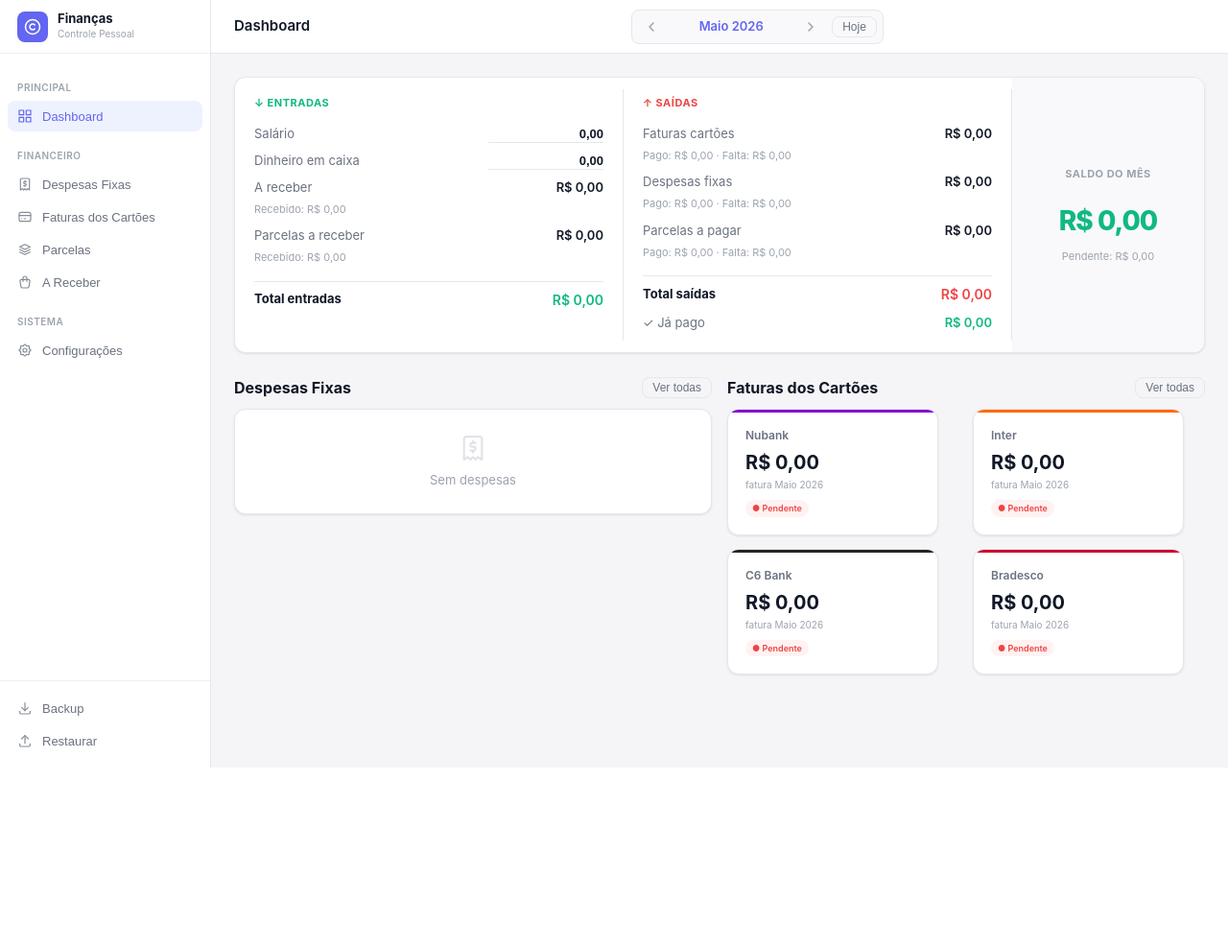
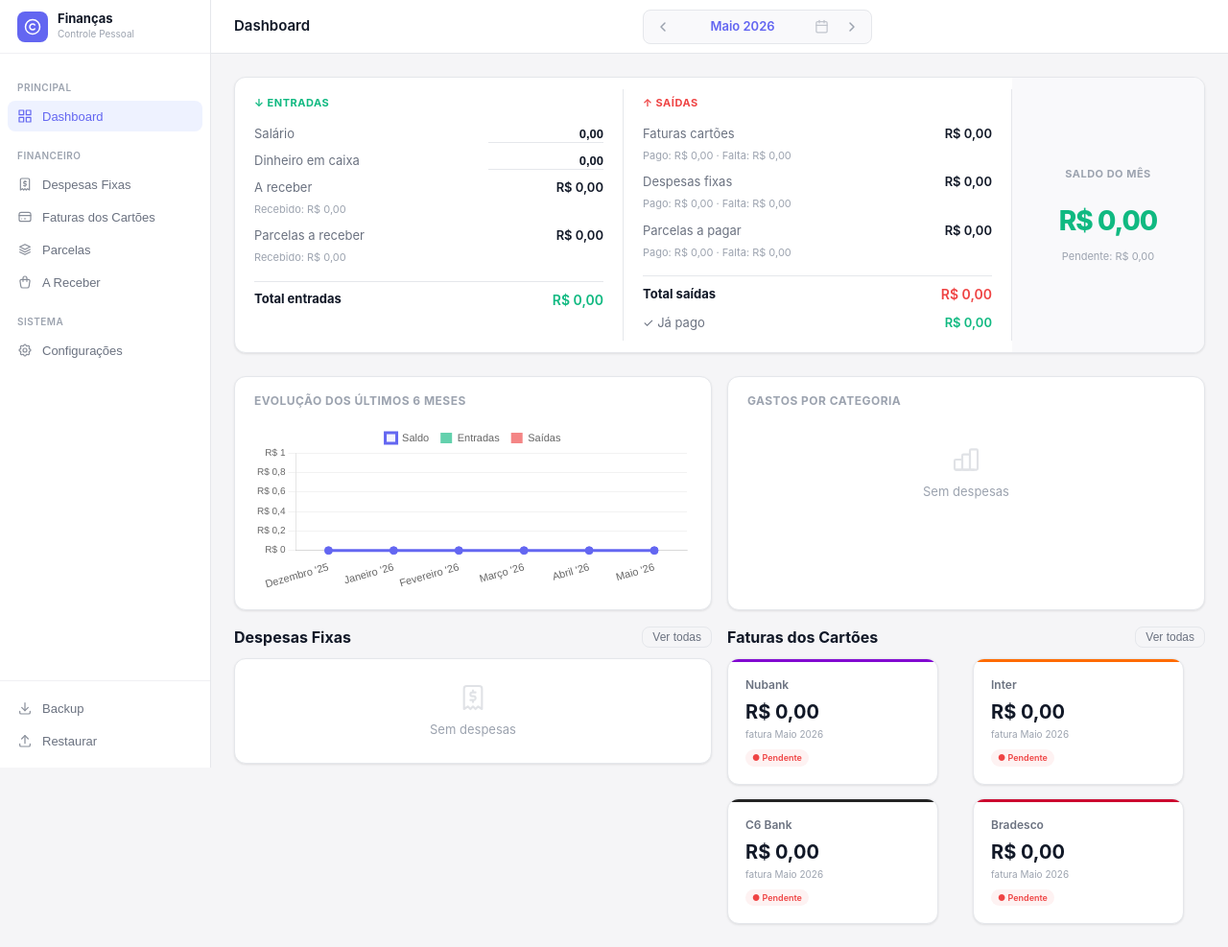
Before and after one commit to rodvalentee/financas-pessoais, a Flask app: page / in a window 1280 px wide. Shown: the whole page at 96% size. Before the commit the page ends 800 px from the top, so only its background shows below. Run offline with Flask 3, Linux system fonts and the light colour scheme; data comes from the database, SQL or seed files in the repository; data that the repository does not hold is empty.

Commit message:
Add: grafico historico 6 meses, categorias nas despesas, icones automaticos
- Grafico de barras/linha com evolucao dos ultimos 6 meses no dashboard
- Categorias nas despesas (Moradia, Alimentacao, Transporte, Saude, Bem-estar, Assinatura, Lazer, Educacao, Pet, Outros)
- Icone do card definido automaticamente pela categoria (sem picker manual)
- Breakdown de gastos por categoria no dashboard com barras proporcionais
- Botao Hoje some quando ja esta no mes atual
- Picker de mes/ano no navegador de meses

Co-Authored-By: Claude Sonnet 4.6 <noreply@anthropic.com>

```diff
--- a/app.py
+++ b/app.py
@@ -212,6 +212,11 @@ def api_caixa_delete(id):
 # BACKUP / RESTORE
 # ═══════════════════════════════════════════════════════════════════════════════
 
+@app.route("/api/historico")
+def api_historico():
+    return jsonify(db.historico_meses(get_mes()))
+
+
 @app.route("/api/backup", methods=["GET"])
 def api_backup():
     data = db.exportar_backup()
--- a/static/script.js
+++ b/static/script.js
@@ -1,6 +1,22 @@
 /* ═══════════════════════════════════════════════════════════════
    Controle Financeiro Pessoal — script.js
    ═══════════════════════════════════════════════════════════════ */
+
+// ══════════════════════════════════════════════════════════════════
+// CATEGORIAS
+// ══════════════════════════════════════════════════════════════════
+const CATEGORIAS = {
+  moradia:     { label: "Moradia",      cor: "#6366f1", emoji: "🏠", icone: "home" },
+  alimentacao: { label: "Alimentação",  cor: "#f59e0b", emoji: "🍔", icone: "shopping-bag" },
+  transporte:  { label: "Transporte",   cor: "#3b82f6", emoji: "🚗", icone: "car" },
+  saude:       { label: "Saúde",        cor: "#10b981", emoji: "💊", icone: "heart" },
+  bemestar:    { label: "Bem-estar",    cor: "#06b6d4", emoji: "🧘", icone: "activity" },
+  assinatura:  { label: "Assinatura",   cor: "#8b5cf6", emoji: "📱", icone: "device-mobile" },
+  lazer:       { label: "Lazer",        cor: "#ec4899", emoji: "🎮", icone: "music" },
+  educacao:    { label: "Educação",     cor: "#0ea5e9", emoji: "📚", icone: "book" },
+  pet:         { label: "Pet",          cor: "#f97316", emoji: "🐾", icone: "paw" },
+  outros:      { label: "Outros",       cor: "#94a3b8", emoji: "📦", icone: "receipt" },
+};
 
 // ══════════════════════════════════════════════════════════════════
 // UTILS
@@ -118,9 +134,17 @@ function navegarMes(delta) {
 function renderMesNav() {
   const el = $("#mes-display");
   if (el) el.textContent = mesDisplay(state.mes);
-  // destaca se é o mês atual
   const nav = $("#mes-nav");
   if (nav) nav.classList.toggle("mes-atual", state.mes === mesAtualStr());
+  const picker = $("#mes-picker");
+  if (picker) picker.value = state.mes;
+}
+
+function irParaMes(valor) {
+  if (!valor) return;
+  state.mes = valor;
+  renderMesNav();
+  loadAll();
 }
 
 // ══════════════════════════════════════════════════════════════════
@@ -158,6 +182,9 @@ const ICONS = {
   "calendar": `<path stroke="none" d="M0 0h24v24H0z" fill="none"/><rect x="4" y="5" width="16" height="16" rx="2"/><line x1="16" y1="3" x2="16" y2="7"/><line x1="8" y1="3" x2="8" y2="7"/><line x1="4" y1="11" x2="20" y2="11"/><line x1="11" y1="15" x2="12" y2="15"/><line x1="12" y1="15" x2="12" y2="18"/>`,
   "chevron-left": `<path stroke="none" d="M0 0h24v24H0z" fill="none"/><polyline points="15 6 9 12 15 18"/>`,
   "chevron-right": `<path stroke="none" d="M0 0h24v24H0z" fill="none"/><polyline points="9 6 15 12 9 18"/>`,
+  "activity": `<path stroke="none" d="M0 0h24v24H0z" fill="none"/><polyline points="3 12 6 3 9 15 12 9 15 13 17 11 21 11"/>`,
+  "music": `<path stroke="none" d="M0 0h24v24H0z" fill="none"/><path d="M3 17a3 3 0 1 0 6 0a3 3 0 0 0 -6 0"/><path d="M13 17a3 3 0 1 0 6 0a3 3 0 0 0 -6 0"/><polyline points="9 17 9 4 19 2 19 14"/>`,
+  "paw": `<path stroke="none" d="M0 0h24v24H0z" fill="none"/><circle cx="14" cy="4" r="1"/><circle cx="17" cy="8" r="1"/><circle cx="7" cy="4" r="1"/><circle cx="4" cy="8" r="1"/><path d="M12 18c-3.6 0 -6.6 -2 -7 -5l-.5 -4c-.1 -1.4 .8 -2 1.5 -2c1 0 2 1 2.5 2.5c1 -.5 2 -.5 3.5 -.5s2.5 0 3.5 .5c.5 -1.5 1.5 -2.5 2.5 -2.5c.7 0 1.6 .6 1.5 2l-.5 4c-.4 3 -3.4 5 -7 5z"/>`,
 };
 
 const ICON_LIST = Object.keys(ICONS).filter(k => !["chevron-left","chevron-right","calendar","check","x","plus","pencil","trash","download","upload","arrow-up","arrow-down"].includes(k));
@@ -197,7 +224,7 @@ function navigate(id) {
 // ══════════════════════════════════════════════════════════════════
 async function loadAll() {
   const mes = state.mes;
-  const [resumo, despesas, bancos, faturas, parcelas, caixa, config] = await Promise.all([
+  const [resumo, despesas, bancos, faturas, parcelas, caixa, config, historico] = await Promise.all([
     api(`/api/resumo?mes=${mes}`),
     api(`/api/despesas?mes=${mes}`),
     api("/api/bancos"),
@@ -205,8 +232,9 @@ async function loadAll() {
     api(`/api/parcelas?mes=${mes}`),
     api(`/api/caixa?mes=${mes}`),
     api("/api/config"),
+    api(`/api/historico?mes=${mes}`),
   ]);
-  state = { ...state, resumo, despesas, bancos, faturas, parcelas, caixa, config };
+  state = { ...state, resumo, despesas, bancos, faturas, parcelas, caixa, config, historico };
   renderDashboard();
   renderDespesas();
   renderFaturas();
@@ -357,6 +385,121 @@ function renderDashboard() {
   } else {
     bancosEl.innerHTML = `<div class="empty-state" style="padding:24px;grid-column:1/-1">${icon("credit-card",32)}<p>Sem cartões</p></div>`;
   }
+
+  // gráfico histórico
+  renderChart(state.historico || []);
+
+  // breakdown por categoria
+  renderCategoriasBreakdown(state.despesas || []);
+}
+
+// ══════════════════════════════════════════════════════════════════
+// GRÁFICO HISTÓRICO
+// ══════════════════════════════════════════════════════════════════
+let _chartInstance = null;
+
+function renderChart(historico) {
+  const canvas = $("#chart-historico");
+  if (!canvas || !window.Chart) return;
+
+  const labels   = historico.map(h => mesDisplay(h.mes).replace(/\s\d{4}/, m => " '" + m.trim().slice(2)));
+  const entradas = historico.map(h => h.entradas);
+  const saidas   = historico.map(h => h.saidas);
+  const saldo    = historico.map(h => h.saldo);
+
+  if (_chartInstance) { _chartInstance.destroy(); _chartInstance = null; }
+
+  _chartInstance = new Chart(canvas, {
+    data: {
+      labels,
+      datasets: [
+        {
+          type: "bar",
+          label: "Entradas",
+          data: entradas,
+          backgroundColor: "rgba(16,185,129,0.65)",
+          borderRadius: 4,
+          order: 2,
+        },
+        {
+          type: "bar",
+          label: "Saídas",
+          data: saidas,
+          backgroundColor: "rgba(239,68,68,0.65)",
+          borderRadius: 4,
+          order: 2,
+        },
+        {
+          type: "line",
+          label: "Saldo",
+          data: saldo,
+          borderColor: "#6366f1",
+          backgroundColor: "rgba(99,102,241,0.08)",
+          tension: 0.4,
+          fill: true,
+          pointRadius: 4,
+          pointBackgroundColor: "#6366f1",
+          order: 1,
+        },
+      ],
+    },
+    options: {
+      responsive: true,
+      maintainAspectRatio: false,
+      plugins: {
+        legend: { position: "top", labels: { font: { size: 11 }, boxWidth: 12, padding: 12 } },
+        tooltip: {
+          callbacks: { label: ctx => `${ctx.dataset.label}: ${brl(ctx.parsed.y)}` },
+        },
+      },
+      scales: {
+        y: {
+          ticks: { callback: v => "R$ " + Number(v).toLocaleString("pt-BR"), font: { size: 10 } },
+          grid: { color: "rgba(0,0,0,0.05)" },
+        },
+        x: { ticks: { font: { size: 11 } }, grid: { display: false } },
+      },
+    },
+  });
+}
+
+// ══════════════════════════════════════════════════════════════════
+// BREAKDOWN POR CATEGORIA
+// ══════════════════════════════════════════════════════════════════
+function renderCategoriasBreakdown(despesas) {
+  const el = $("#dash-categorias");
+  if (!el) return;
+
+  const totais = {};
+  let totalGeral = 0;
+  despesas.forEach(d => {
+    const cat = d.categoria || "outros";
+    totais[cat] = (totais[cat] || 0) + d.valor;
+    totalGeral += d.valor;
+  });
+
+  if (!totalGeral) {
+    el.innerHTML = `<div class="chart-title">Gastos por Categoria</div>
+      <div class="empty-state" style="padding:24px">${icon("chart-bar",32)}<p>Sem despesas</p></div>`;
+    return;
+  }
+
+  const sorted = Object.entries(totais).sort((a, b) => b[1] - a[1]);
+
+  el.innerHTML = `<div class="chart-title">Gastos por Categoria</div>
+    <div class="cat-list">
+      ${sorted.map(([cat, total]) => {
+        const c = CATEGORIAS[cat] || CATEGORIAS.outros;
+        const pct = Math.round((total / totalGeral) * 100);
+        return `<div class="cat-row">
+          <span class="cat-label">${c.emoji} ${c.label}</span>
+          <div class="cat-bar-wrap">
+            <div class="cat-bar" style="width:${pct}%;background:${c.cor}"></div>
+          </div>
+          <span class="cat-value">${brl(total)}</span>
+        </div>`;
+      }).join("")}
+    </div>`;
 }
 
 // ══════════════════════════════════════════════════════════════════
@@ -383,6 +526,9 @@ function renderDespesas() {
     <div class="banco-card ${isPago ? 'banco-pago' : ''}" style="--banco-cor:${cor}" onclick="openDespesaModal(${d.id})">
       <div class="banco-nome">${icon(d.icone||"receipt",13)} ${d.nome}
         ${d.no_cartao ? `<span class="badge badge-purple" style="margin-left:4px">${icon("credit-card",9)} Cartão</span>` : ""}
+      </div>
+      <div class="cat-chip" style="background:${(CATEGORIAS[d.categoria||"outros"]||CATEGORIAS.outros).cor}22;color:${(CATEGORIAS[d.categoria||"outros"]||CATEGORIAS.outros).cor}">
+        ${(CATEGORIAS[d.categoria||"outros"]||CATEGORIAS.outros).emoji} ${(CATEGORIAS[d.categoria||"outros"]||CATEGORIAS.outros).label}
       </div>
       <div class="banco-saldo">${brl(d.valor)}<span style="font-size:11px;font-weight:400;color:var(--color-text-muted)">/mês</span></div>
       <div class="banco-label-fatura">Pago: ${brl(d.valor_pago)}</div>
@@ -431,18 +577,18 @@ function openDespesaModal(id = null) {
   setCurrency($("#despesa-valor"), d?.valor ?? "");
   setCurrency($("#despesa-valor-pago"), d?.valor_pago ?? "");
   $("#despesa-cartao").checked = d?.no_cartao == 1;
-  _selectedIcon = d?.icone || "receipt";
-  renderIconPicker("despesa-icon-picker", _selectedIcon, (ic) => { _selectedIcon = ic; });
+  $("#despesa-categoria").value = d?.categoria || "outros";
   openModal("modal-despesa");
 }
 
 async function saveDespesa() {
   const data = {
     nome: $("#despesa-nome").value.trim(),
-    icone: _selectedIcon,
+    icone: (CATEGORIAS[$("#despesa-categoria").value] || CATEGORIAS.outros).icone,
     valor: parseCurrency($("#despesa-valor")),
     valor_pago: parseCurrency($("#despesa-valor-pago")),
     no_cartao: $("#despesa-cartao").checked ? 1 : 0,
+    categoria: $("#despesa-categoria").value,
     mes_ano: state.mes,
   };
   if (!data.nome) { toast("Informe o nome", "error"); return; }
@@ -477,21 +623,27 @@ function renderFaturas() {
     return;
   }
 
-  container.innerHTML = list.map(f => `
-    <div class="banco-card ${f.pago ? 'banco-pago' : ''}" style="--banco-cor: ${f.cor}" onclick="openFaturaModal(${f.banco_id})">
-      <div class="banco-nome">${f.nome}</div>
-      <div class="banco-saldo">${brl(f.valor)}</div>
-      <div class="banco-label-fatura">fatura ${mesDisplay(state.mes)}</div>
-      <div class="banco-status">
+  container.innerHTML = list.map(f => {
+    const cor = f.pago ? "var(--color-green)" : f.cor || "var(--color-red)";
+    const pct = f.valor > 0 && f.pago ? 100 : 0;
+    return `
+    <div class="banco-card ${f.pago ? 'banco-pago' : ''}" style="--banco-cor:${cor}" onclick="openFaturaModal(${f.banco_id})">
+      <div class="banco-nome">${icon("credit-card",13)} ${f.nome}</div>
+      <div class="banco-saldo">${brl(f.valor)}<span style="font-size:11px;font-weight:400;color:var(--color-text-muted)">/mês</span></div>
+      <div class="banco-label-fatura">Fatura ${mesDisplay(state.mes)}</div>
+      <div class="progress-wrap" style="margin-top:6px">
+        <div class="progress-bar"><div class="progress-fill" style="width:${pct}%;background:${cor}"></div></div>
+      </div>
+      <div class="banco-status" style="margin-top:8px">
         <span class="badge ${f.pago ? 'badge-green' : 'badge-red'}">${f.pago ? '✓ Pago' : '● Pendente'}</span>
       </div>
       <div class="banco-actions" onclick="event.stopPropagation()">
-        <button class="btn btn-ghost btn-icon btn-sm" onclick="toggleFaturaPago(${f.banco_id}, ${f.pago ? 0 : 1})" title="${f.pago ? 'Marcar pendente' : 'Marcar pago'}">
-          ${f.pago ? icon("x", 14) : icon("check", 14)}
-        </button>
+        <button class="btn btn-ghost btn-icon btn-sm" onclick="toggleFaturaPago(${f.banco_id}, ${f.pago ? 0 : 1})" title="${f.pago ? 'Desmarcar' : 'Marcar pago'}">${f.pago ? icon("x",13) : icon("check",13)}</button>
+        <button class="btn btn-ghost btn-icon btn-sm" onclick="openBancoModal(${f.banco_id})" title="Editar">${icon("pencil",13)}</button>
+        <button class="btn btn-danger btn-icon btn-sm" onclick="deleteBanco(${f.banco_id})" title="Excluir">${icon("trash",13)}</button>
       </div>
-    </div>
-  `).join("");
+    </div>`;
+  }).join("");
 }
 
 async function toggleFaturaPago(banco_id, pago) {
--- a/static/style.css
+++ b/static/style.css
@@ -838,6 +838,56 @@ body {
 .mes-nav.mes-atual .mes-label {
   color: var(--color-accent);
 }
+.mes-nav.mes-atual .btn-hoje {
+  display: none;
+}
+
+/* ══════════════════════════════════════════════════════════════════
+   CHART + CATEGORIAS
+   ══════════════════════════════════════════════════════════════════ */
+.chart-card {
+  background: var(--color-surface);
+  border: 1px solid var(--color-border);
+  border-radius: var(--radius);
+  padding: 16px 20px;
+  box-shadow: var(--shadow);
+}
+.chart-title {
+  font-size: 12px;
+  font-weight: 700;
+  color: var(--color-text-muted);
+  text-transform: uppercase;
+  letter-spacing: .04em;
+  margin-bottom: 12px;
+}
+
+/* chip de categoria nos cards */
+.cat-chip {
+  display: inline-block;
+  font-size: 10px;
+  font-weight: 600;
+  padding: 2px 7px;
+  border-radius: 20px;
+  margin-top: 5px;
+}
+
+/* breakdown de categorias no dashboard */
+.cat-list { display: flex; flex-direction: column; gap: 8px; }
+.cat-row {
+  display: grid;
+  grid-template-columns: 110px 1fr 80px;
+  align-items: center;
+  gap: 8px;
+}
+.cat-label { font-size: 12px; font-weight: 500; white-space: nowrap; }
+.cat-bar-wrap {
+  height: 6px;
+  background: var(--color-surface-2);
+  border-radius: 4px;
+  overflow: hidden;
+}
+.cat-bar { height: 100%; border-radius: 4px; transition: width .4s; }
+.cat-value { font-size: 11px; font-weight: 600; text-align: right; color: var(--color-text-muted); }
 
 /* ══════════════════════════════════════════════════════════════════
    SALARY EDITOR (inline)
--- a/templates/index.html
+++ b/templates/index.html
@@ -5,6 +5,7 @@
   <meta name="viewport" content="width=device-width, initial-scale=1.0"/>
   <title>Controle Financeiro</title>
   <link rel="stylesheet" href="/static/style.css"/>
+  <script src="https://cdn.jsdelivr.net/npm/chart.js@4.4.0/dist/chart.umd.min.js"></script>
 </head>
 <body>
 
@@ -81,11 +82,17 @@
       <button class="btn btn-ghost btn-icon" onclick="navegarMes(-1)" title="Mês anterior">
         <svg width="16" height="16" viewBox="0 0 24 24" fill="none" stroke="currentColor" stroke-width="2.2" stroke-linecap="round" stroke-linejoin="round"><polyline points="15 6 9 12 15 18"/></svg>
       </button>
-      <span class="mes-label" id="mes-display">—</span>
+      <div style="position:relative;display:inline-flex;align-items:center">
+        <span class="mes-label" id="mes-display">—</span>
+        <button class="btn btn-ghost btn-icon" onclick="document.getElementById('mes-picker').showPicker()" title="Selecionar mês" style="margin-left:4px;opacity:0.6">
+          <svg width="15" height="15" viewBox="0 0 24 24" fill="none" stroke="currentColor" stroke-width="2" stroke-linecap="round" stroke-linejoin="round"><rect x="3" y="4" width="18" height="18" rx="2"/><line x1="16" y1="2" x2="16" y2="6"/><line x1="8" y1="2" x2="8" y2="6"/><line x1="3" y1="10" x2="21" y2="10"/></svg>
+        </button>
+        <input type="month" id="mes-picker" style="position:absolute;opacity:0;pointer-events:none;width:0;height:0" onchange="irParaMes(this.value)"/>
+      </div>
       <button class="btn btn-ghost btn-icon" onclick="navegarMes(1)" title="Próximo mês">
         <svg width="16" height="16" viewBox="0 0 24 24" fill="none" stroke="currentColor" stroke-width="2.2" stroke-linecap="round" stroke-linejoin="round"><polyline points="9 6 15 12 9 18"/></svg>
       </button>
-      <button class="btn btn-outline btn-sm" onclick="state.mes=mesAtualStr();renderMesNav();loadAll()" title="Voltar ao mês atual" style="margin-left:4px">Hoje</button>
+      <button class="btn btn-outline btn-sm btn-hoje" onclick="state.mes=mesAtualStr();renderMesNav();loadAll()" title="Voltar ao mês atual" style="margin-left:4px">Hoje</button>
     </div>
 
     <div class="topbar-actions" id="topbar-actions"></div>
@@ -97,7 +104,17 @@
     <section class="section" id="section-dashboard">
       <div id="dashboard-cards"></div>
 
-      <div style="display:grid;grid-template-columns:1fr 1fr;gap:16px;margin-top:0">
+      <div style="display:grid;grid-template-columns:1fr 1fr;gap:16px;margin-top:16px">
+        <div class="chart-card">
+          <div class="chart-title">Evolução dos últimos 6 meses</div>
+          <div style="position:relative;height:180px">
+            <canvas id="chart-historico"></canvas>
+          </div>
+        </div>
+        <div class="chart-card" id="dash-categorias"></div>
+      </div>
+
+      <div style="display:grid;grid-template-columns:1fr 1fr;gap:16px;margin-top:16px">
         <div>
           <div class="section-header" style="margin-bottom:10px">
             <h2>Despesas Fixas <small id="dash-despesas-sub"></small></h2>
@@ -139,16 +156,10 @@
           Faturas dos Cartões
           <small id="bancos-total"></small>
         </h2>
-        <div style="display:flex;gap:8px">
-          <button class="btn btn-outline" onclick="openGerenciarCartoes()">
-            <svg width="15" height="15" viewBox="0 0 24 24" fill="none" stroke="currentColor" stroke-width="2" stroke-linecap="round" stroke-linejoin="round"><path d="M10.325 4.317c.426-1.756 2.924-1.756 3.35 0a1.724 1.724 0 0 0 2.573 1.066c1.543-.94 3.31.826 2.37 2.37a1.724 1.724 0 0 0 1.065 2.572c1.756.426 1.756 2.924 0 3.35a1.724 1.724 0 0 0-1.066 2.573c.94 1.543-.826 3.31-2.37 2.37a1.724 1.724 0 0 0-2.572 1.065c-.426 1.756-2.924 1.756-3.35 0a1.724 1.724 0 0 0-2.573-1.066c-1.543.94-3.31-.826-2.37-2.37a1.724 1.724 0 0 0-1.065-2.572c-1.756-.426-1.756-2.924 0-3.35a1.724 1.724 0 0 0 1.066-2.573c-.94-1.543.826-3.31 2.37-2.37.996.608 2.296.07 2.572-1.065z"/><circle cx="12" cy="12" r="3"/></svg>
-            Gerenciar Cartões
-          </button>
-          <button class="btn btn-primary" onclick="openBancoModal()">
-            <svg width="15" height="15" viewBox="0 0 24 24" fill="none" stroke="currentColor" stroke-width="2.2" stroke-linecap="round" stroke-linejoin="round"><line x1="12" y1="5" x2="12" y2="19"/><line x1="5" y1="12" x2="19" y2="12"/></svg>
-            Novo Cartão
-          </button>
-        </div>
+        <button class="btn btn-primary" onclick="openBancoModal()">
+          <svg width="15" height="15" viewBox="0 0 24 24" fill="none" stroke="currentColor" stroke-width="2.2" stroke-linecap="round" stroke-linejoin="round"><line x1="12" y1="5" x2="12" y2="19"/><line x1="5" y1="12" x2="19" y2="12"/></svg>
+          Novo Cartão
+        </button>
       </div>
       <div class="bancos-grid" id="bancos-grid"></div>
     </section>
@@ -249,14 +260,25 @@
         </div>
       </div>
       <div class="form-group">
+        <label class="form-label">Categoria</label>
+        <select class="form-control" id="despesa-categoria">
+          <option value="moradia">🏠 Moradia</option>
+          <option value="alimentacao">🍔 Alimentação</option>
+          <option value="transporte">🚗 Transporte</option>
+          <option value="saude">💊 Saúde</option>
+          <option value="bemestar">🧘 Bem-estar</option>
+          <option value="assinatura">📱 Assinatura</option>
+          <option value="lazer">🎮 Lazer</option>
+          <option value="educacao">📚 Educação</option>
+          <option value="pet">🐾 Pet</option>
+          <option value="outros" selected>📦 Outros</option>
+        </select>
+      </div>
+      <div class="form-group">
         <label class="form-check">
           <input type="checkbox" id="despesa-cartao"/>
           No cartão de crédito
         </label>
-      </div>
-      <div class="form-group">
-        <label class="form-label">Ícone</label>
-        <div class="icon-picker" id="despesa-icon-picker"></div>
       </div>
     </div>
     <div class="modal-footer">
```
Also changed, not shown: database.py (+33 -5 lines).
